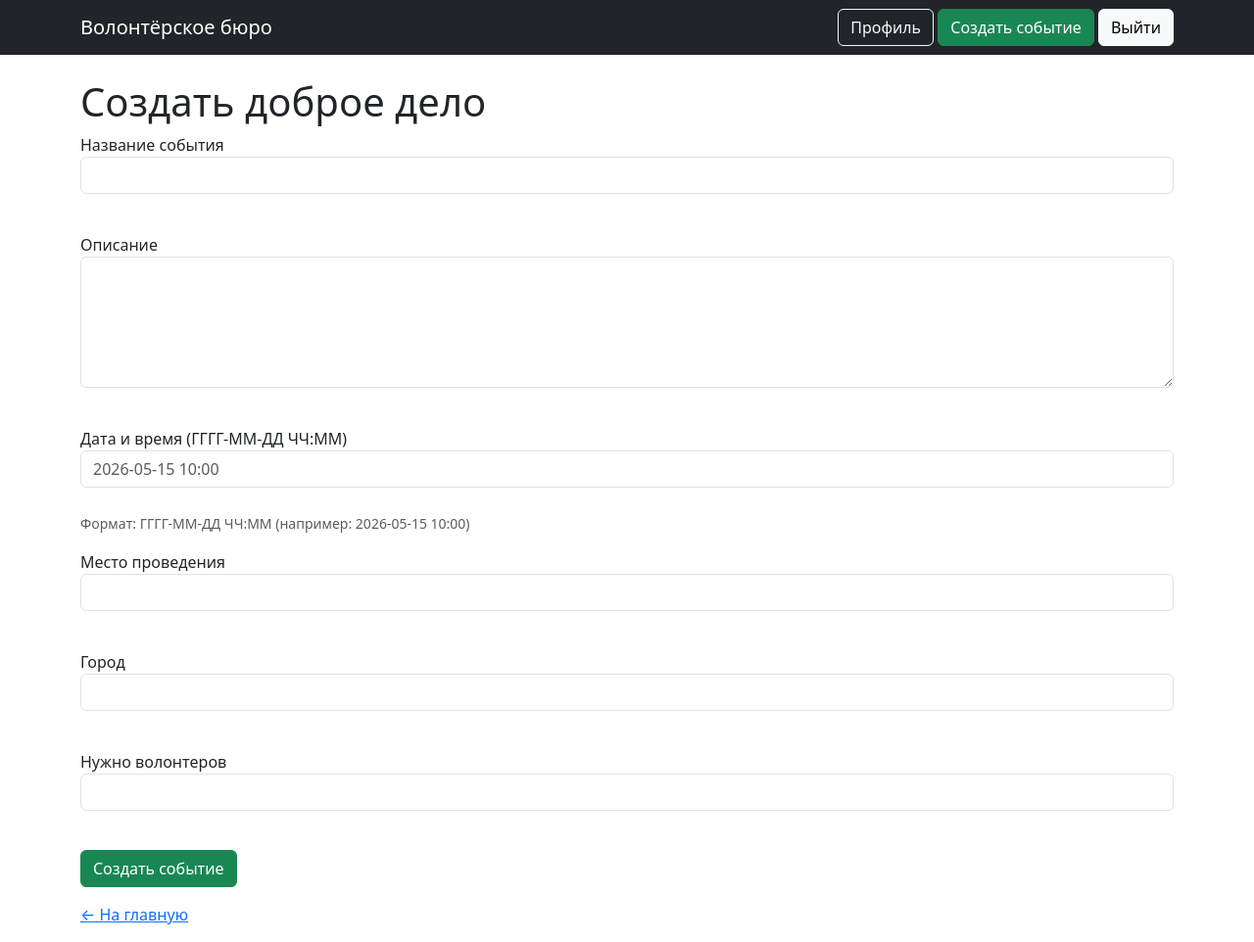
After one commit to alenaermilicheva-png/WEB_Project, a Flask app: page /create_event in a window 1280 px wide. The commit adds this page. Shown: the whole page at 98% size. Run offline with Flask 3, Linux system fonts and the light colour scheme; a user stored in the database is signed in.

Commit message:
обьявление создание

```diff
--- a/app.py
+++ b/app.py
@@ -2,8 +2,9 @@ from flask import Flask, render_template, redirect
 from data.login import LoginForm
 from data import db_session
 from data.models import Event,User
-from flask_login import LoginManager, login_user,logout_user,login_required
+from flask_login import LoginManager, login_user,logout_user,login_required, current_user
 from data.register import RegisterForm
+from data.event_form import EventForm
 app = Flask(__name__)
 app.config['SECRET_KEY'] = 'yandexlyceum_secret_key'
 
@@ -18,6 +19,26 @@ def index():
     session.close()
     return render_template('index.html', events=events)
 
+
+@app.route('/create_event', methods=['GET', 'POST'])
+@login_required
+def create_event():
+    form = EventForm()
+    if form.validate_on_submit():
+        session = db_session.create_session()
+        event = Event()
+        event.title = form.title.data
+        event.description = form.description.data
+        event.date = form.date.data
+        event.location = form.location.data
+        event.city = form.city.data
+        event.max_volunteers = form.max_volunteers.data
+        event.author_id = current_user.id
+        session.add(event)
+        session.commit()
+        return redirect('/')
+
+    return render_template('create_event.html', title='Создать событие', form=form)
 
 @app.route('/login', methods=['GET', 'POST'])
 def login():
@@ -63,6 +84,7 @@ def logout():
     return redirect("/")
 
 @app.route('/profile')
+@login_required
 def profile():
     return render_template('profile.html', title='Профиль')
 
--- /dev/null
+++ b/data/event_form.py
@@ -0,0 +1,12 @@
+from flask_wtf import FlaskForm
+from wtforms import StringField, TextAreaField, DateTimeField, SubmitField, IntegerField
+from wtforms.validators import DataRequired, NumberRange
+
+class EventForm(FlaskForm):
+    title = StringField('Название события', validators=[DataRequired()])
+    description = TextAreaField('Описание', validators=[DataRequired()])
+    date = DateTimeField('Дата и время (ГГГГ-ММ-ДД ЧЧ:ММ)', validators=[DataRequired()], format='%Y-%m-%d %H:%M')
+    location = StringField('Место проведения', validators=[DataRequired()])
+    city = StringField('Город', validators=[DataRequired()])
+    max_volunteers = IntegerField('Нужно волонтеров', validators=[DataRequired(), NumberRange(min=1, max=1000)])
+    submit = SubmitField('Создать событие')
--- a/templates/base.html
+++ b/templates/base.html
@@ -13,6 +13,7 @@
             <div>
                 {% if current_user.is_authenticated %}
                     <a href="/profile" class="btn btn-outline-light">Профиль</a>
+                    <a href="/create_event" class="btn btn-success">Создать событие</a>
                     <a href="/logout" class="btn btn-light">Выйти</a>
                 {% else %}
                     <a href="/login" class="btn btn-outline-light">Войти</a>
--- /dev/null
+++ b/templates/create_event.html
@@ -0,0 +1,65 @@
+{% extends "base.html" %}
+
+{% block content %}
+<h1 class="login">Создать доброе дело</h1>
+
+<form action="" method="post" novalidate>
+    {{ form.hidden_tag() }}
+
+    <p>
+        {{ form.title.label }}<br>
+        {{ form.title(class="form-control", size=50) }}<br>
+        {% for error in form.title.errors %}
+            <div class="alert alert-danger">{{ error }}</div>
+        {% endfor %}
+    </p>
+
+    <p>
+        {{ form.description.label }}<br>
+        {{ form.description(class="form-control", rows=5) }}<br>
+        {% for error in form.description.errors %}
+            <div class="alert alert-danger">{{ error }}</div>
+        {% endfor %}
+    </p>
+
+    <p>
+        {{ form.date.label }}<br>
+        {{ form.date(class="form-control", placeholder="2026-05-15 10:00") }}<br>
+        <small class="text-muted">Формат: ГГГГ-ММ-ДД ЧЧ:ММ (например: 2026-05-15 10:00)</small><br>
+        {% for error in form.date.errors %}
+            <div class="alert alert-danger">{{ error }}</div>
+        {% endfor %}
+    </p>
+
+    <p>
+        {{ form.location.label }}<br>
+        {{ form.location(class="form-control", size=50) }}<br>
+        {% for error in form.location.errors %}
+            <div class="alert alert-danger">{{ error }}</div>
+        {% endfor %}
+    </p>
+
+    <p>
+        {{ form.city.label }}<br>
+        {{ form.city(class="form-control", size=30) }}<br>
+        {% for error in form.city.errors %}
+            <div class="alert alert-danger">{{ error }}</div>
+        {% endfor %}
+    </p>
+
+    <p>
+        {{ form.max_volunteers.label }}<br>
+        {{ form.max_volunteers(class="form-control", size=5) }}<br>
+        {% for error in form.max_volunteers.errors %}
+            <div class="alert alert-danger">{{ error }}</div>
+        {% endfor %}
+    </p>
+
+    <p>{{ form.submit(class="btn btn-success") }}</p>
+</form>
+
+<p class="mt-3">
+    <a href="/">← На главную</a>
+</p>
+
+{% endblock %}
```
Also changed, not shown: db/dobro.db.
